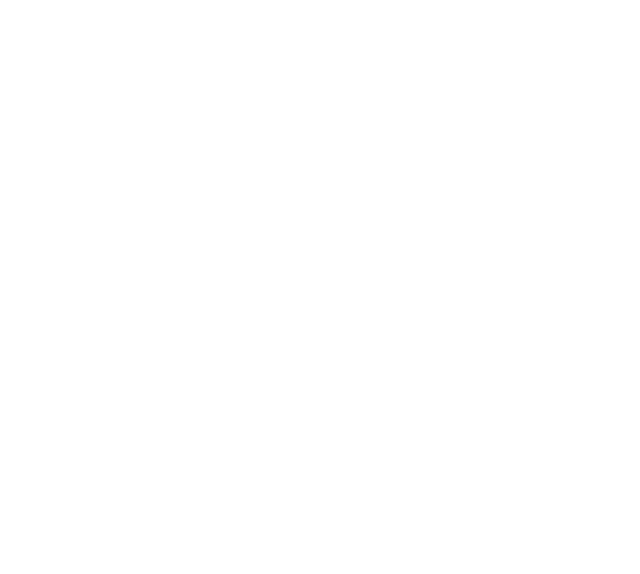
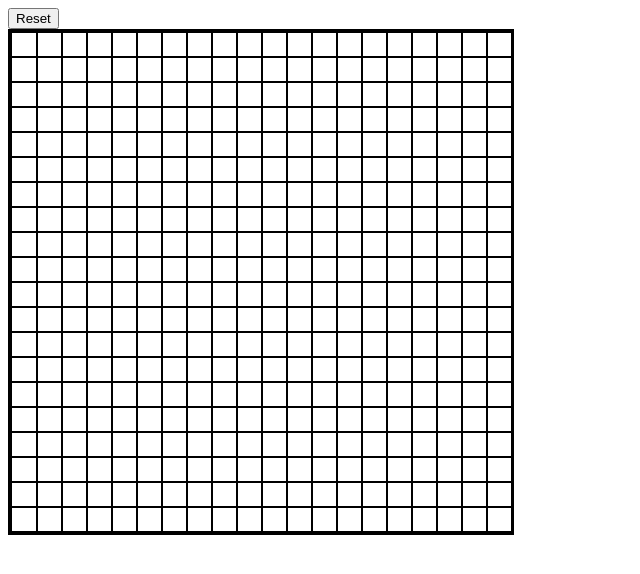
Before and after one commit to EvilTerry/etch-a-sketch, a plain HTML site: page index.html in a window 1280 px wide. Shown: the whole page, without its empty margins (0-640 px from the left). Drawn offline with Linux system fonts and the light colour scheme.

Commit message:
Add core functionality

```diff
--- a/index.html
+++ b/index.html
@@ -8,7 +8,10 @@
         <title>etch-a-sketch</title>
     </head>
     <body>
+        <button class="reset">Reset</button>
+        <div class="container">
 
+        </div>
         <script src="javascript.js"></script>
     </body>
 </html>
--- a/javascript.js
+++ b/javascript.js
@@ -0,0 +1,41 @@
+function createGrid(size) {
+    for(let i = 0; i < size; i++)
+    {
+        const line = document.createElement('line');
+        line.setAttribute('class', 'line');
+        for(let j = 0; j < size; j++)
+        {
+            const div = document.createElement('div');
+            div.setAttribute('style',
+            'width: 100%; height: 100%; border: solid; border-width: 1px');
+            //div.setAttribute('class', 'block');
+            div.addEventListener('mouseover', () => {
+                div.style.background = 'black';
+            });
+            line.appendChild(div);
+        }
+        container.appendChild(line);
+    }
+}
+
+function reset() {
+    let child = container.firstChild;
+    do {
+        size = prompt("1-100 size");
+    } while(size > 100 || size <= 0);
+
+    while(child) {
+        child.remove();
+        child = container.firstChild;
+    }
+    createGrid(size);
+}
+
+
+const container = document.querySelector('.container');
+let size = 20;//prompt("x");
+
+createGrid(size);
+
+const resetBtn = document.querySelector('.reset');
+resetBtn.addEventListener('click', () => { reset() });
--- a/style.css
+++ b/style.css
@@ -0,0 +1,17 @@
+.container {
+    display: flex;
+    justify-content: space-between;
+    border: solid;
+    max-width: 500px;
+    width: 500px;
+    max-height: 500px;
+    height: 500px;
+}
+
+.line {
+    width: 100%;
+    display: flex;
+    flex-direction: column;
+    justify-content: space-between;
+    gap: 0px;
+}
```
